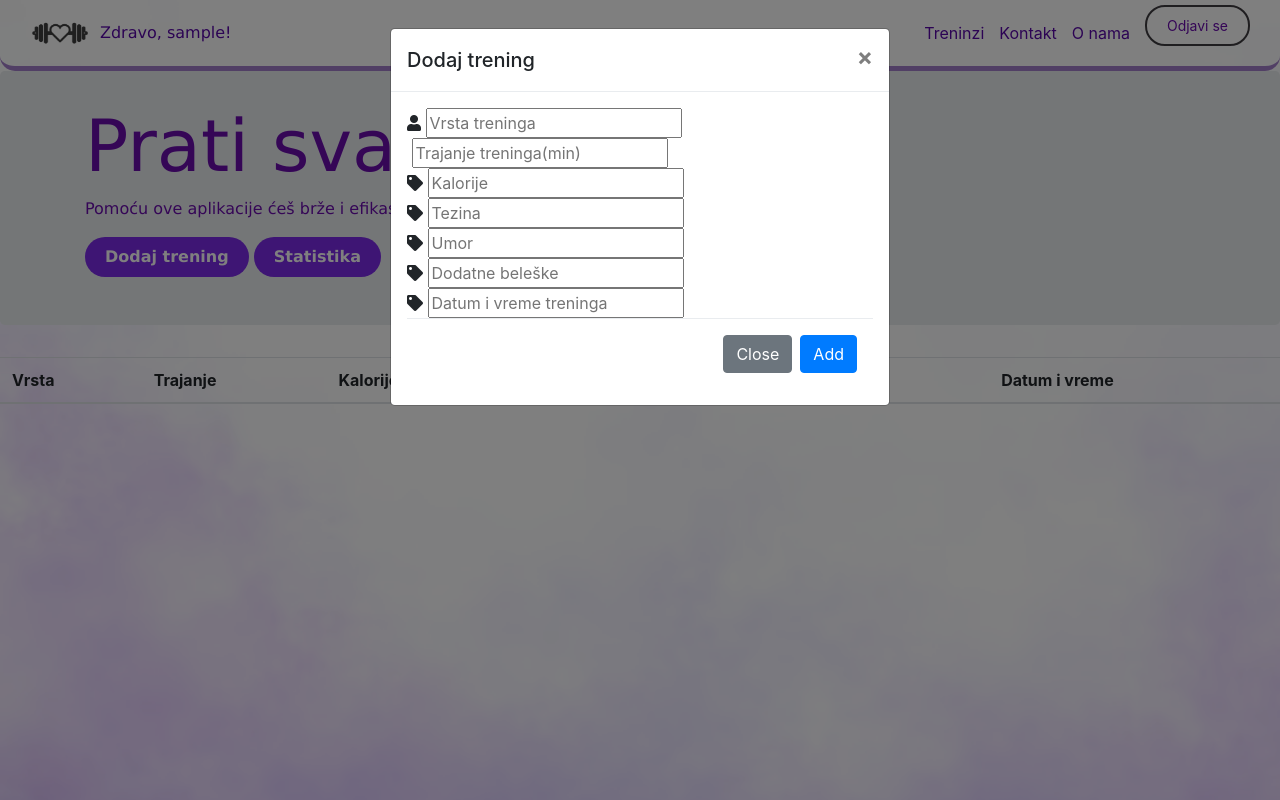
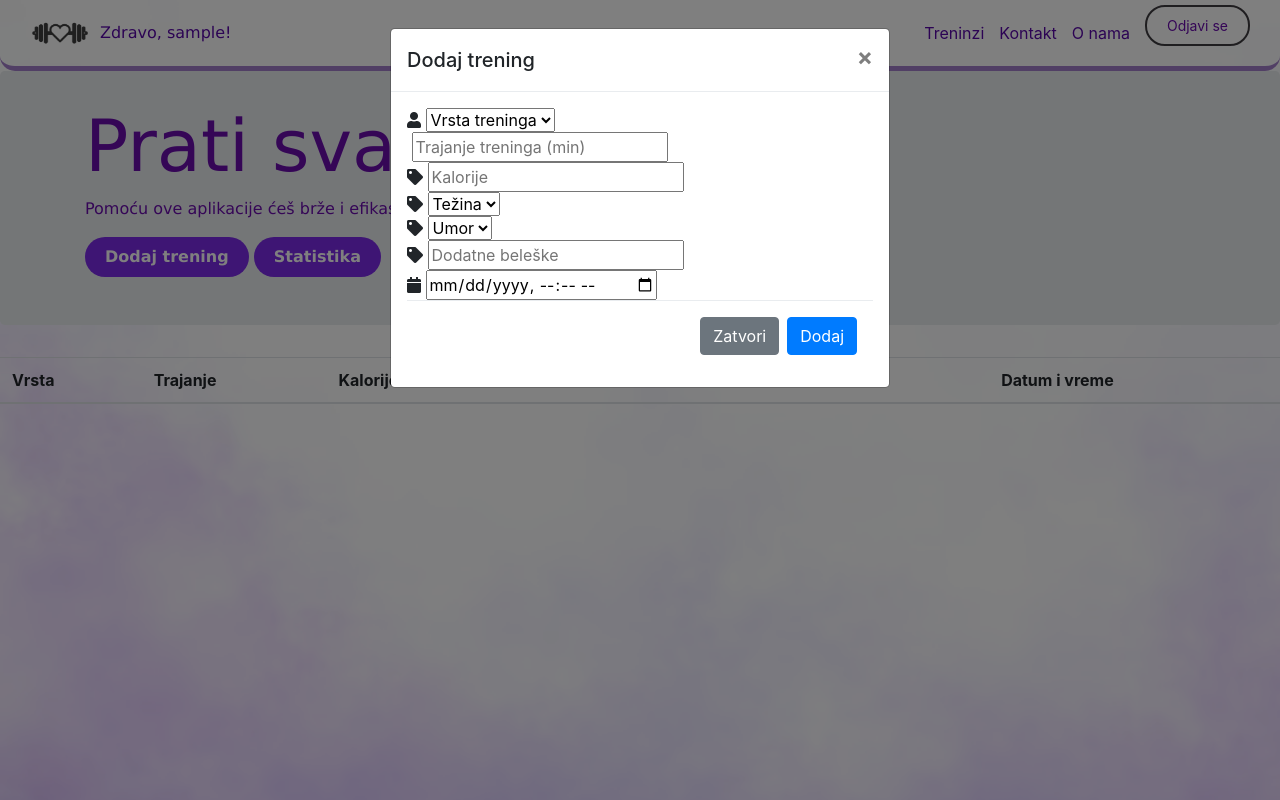
Before and after one commit to BorozanM/Aplikacija-za-trening, a PHP site: page /home.php in a window 1280 px wide, after a click on "Dodaj trening". Run offline with PHP 8.4, Linux system fonts and the light colour scheme; the visitor is signed in with stand-in values (Sample User, id 1); tables that the repository leaves empty or names only in its code hold one stand-in row (values such as "Sample post"); lists and menus that the app fills with data are empty; some libraries are stand-ins or nearby versions.

Commit message:
modal za dodavanje napravljen

```diff
--- a/home.php
+++ b/home.php
@@ -6,8 +6,14 @@ $userName = $_SESSION["currentUserName"];
 include 'navbar.php';
 include 'dbbroker.php';
 include 'model/Training.php';
+include 'model/VrstaTreninga.php';
+
 
  $trainings = Training::getTrainingByUser($userId, $conn);
+ $trainingTypes = Training::getTrainingTypes($conn);
+
+
+
 ?>
 
 <!DOCTYPE html>
@@ -85,58 +91,74 @@ include 'model/Training.php';
                     <span aria-hidden="true">&times;</span>
                 </button>
             </div>
+            <div class="modal-body">
+                <form id="addform" style="max-width:500px;margin:auto" method="POST" enctype="multipart/form-data">
 
-                        <div class="modal-body">
 
-                        <form  id="addform" style="max-width:500px;margin:auto" method="POST" enctype="multipart/form-data">
-
+<!-- Vrsta treninga -->
 <div class="input-container">
     <i class="fa fa-user icon"></i>
-                                <input class="input-field" type="text" placeholder="Vrsta treninga" name="model" id="model" required>
+    <select class="input-field" name="training_type" id="training_type" required>
+        <option value="" disabled selected>Vrsta treninga</option>
+        <?php foreach ($trainingTypes as $type) { ?>
+            <option value="<?php echo $type['id']; ?>"><?php echo $type['naziv']; ?></option>
+        <?php } ?>
+    </select>
 </div>
 
+
+                    <!-- Trajanje i Kalorije -->
                     <div class="input-container">
                         <i class="fa fa-pencil icon"></i>
-                                <input class="input-field" type="text" placeholder="Trajanje treninga(min)" name="description" id="description" required>
+                        <input class="input-field" type="number" placeholder="Trajanje treninga (min)" name="duration" id="duration" min="0" required>
                     </div>
 
                     <div class="input-container">
                         <i class="fa fa-tag icon"></i>
-                                <input class="input-field" type="text" placeholder="Kalorije" name="price" id="price" required>
+                        <input class="input-field" type="number" placeholder="Kalorije" name="calories" id="calories" min="0" required>
                     </div>
+
+                    <!-- Težina i Umor -->
                     <div class="input-container">
                         <i class="fa fa-tag icon"></i>
-                                <input class="input-field" type="text" placeholder="Tezina" name="price" id="price" required>
+                        <select class="input-field" name="weight" id="weight" required>
+                            <option value="" disabled selected>Težina</option>
+                            <?php for ($i = 1; $i <= 10; $i++) { echo "<option value='$i'>$i</option>"; } ?>
+                        </select>
                     </div>
+
                     <div class="input-container">
                         <i class="fa fa-tag icon"></i>
-                                <input class="input-field" type="text" placeholder="Umor" name="price" id="price" required>
+                        <select class="input-field" name="fatigue" id="fatigue" required>
+                            <option value="" disabled selected>Umor</option>
+                            <?php for ($i = 1; $i <= 10; $i++) { echo "<option value='$i'>$i</option>"; } ?>
+                        </select>
                     </div>
+
+                    <!-- Dodatne beleške -->
                     <div class="input-container">
                         <i class="fa fa-tag icon"></i>
-                                <input class="input-field" type="text" placeholder="Dodatne beleške" name="price" id="price" required>
-                            </div>
-                            <div class="input-container">
-                                <i class="fa fa-tag icon"></i>
-                                <input class="input-field" type="text" placeholder="Datum i vreme treninga" name="price" id="price" required>
+                        <input class="input-field" type="text" placeholder="Dodatne beleške" name="notes" id="notes" required>
                     </div>
 
-                            <div class="modal-footer">
-                            <button type="button" class="btn btn-secondary" data-dismiss="modal">Close</button>
-                            <button type="submit" class="btn btn-primary" id="add" name="add"  >  Add</button>
-
+                    <!-- Datum i vreme -->
+                    <div class="input-container">
+                        <i class="fa fa-calendar icon"></i>
+                        <input class="input-field" type="datetime-local" name="datetime" id="datetime" required>
                     </div>
 
+                    <!-- Footer -->
+                    <div class="modal-footer">
+                        <button type="button" class="btn btn-secondary" data-dismiss="modal">Zatvori</button>
+                        <button type="submit" class="btn btn-primary" id="add" name="add">Dodaj</button>
+                    </div>
                 </form>
-
-
             </div>
-
-
         </div>
     </div>
 </div>
 <!-- End Add modal -->
+
 
 
 
--- a/model/Training.php
+++ b/model/Training.php
@@ -58,12 +58,17 @@ class Training
         return $stmt->get_result();
     }
 
-    public static function addTraining($training, $conn)
+    public static function addTraining($training, $conn): mixed
 {
+
+    if ($training->trajanje < 0 || $training->kalorije < 0 || $training->tezina < 1 || $training->tezina > 10 || $training->umor < 1 || $training->umor > 10) {
+        return false;
+    }
+
     $query = "INSERT INTO training (trajanje, kalorije, tezina, umor, beleske, datumVreme, user, vrstaId) VALUES (?, ?, ?, ?, ?, ?, ?, ?)";
     $stmt = $conn->prepare($query);
     $stmt->bind_param(
-            "iiiiissi",
+        "iiiissii",
         $training->trajanje,
         $training->kalorije,
         $training->tezina,
@@ -76,16 +81,7 @@ class Training
     return $stmt->execute();
 }
 
-    // public static function addTraining($training, $conn){
 
-    //     $query= "insert into training(vrsta ,trajanje,kalorije ,tezina, umor, beleske, datumVreme, user ) values
-    //     ('$training->vrsta','$training->trajanje',$training->kalorije,$training->tezina,$training->umor,
-    //     $training->beleske,$training->datumVreme,$training->user )";
-
-    //     return $conn->query($query);
-
-
-    // }
 
     public static function getWeeklyStats($mesec, $godina, $userId, $conn)
     {
@@ -123,6 +119,25 @@ ORDER BY nedelja;
         return $stats;
     }
 
+    public static function getTrainingTypes($conn)
+    {
+        $query = "SELECT DISTINCT vt.id, vt.naziv
+                  FROM vrste_treninga vt
+                  JOIN training t ON vt.id = t.vrsta_id";
+        $result = $conn->query($query);
+
+        if (!$result) {
+            die('Greška u upitu: ' . $conn->error);
+        }
+
+        // Čitanje rezultata i vraćanje kao asocijativni niz
+        $trainingTypes = [];
+        while ($row = $result->fetch_assoc()) {
+            $trainingTypes[] = $row;
+        }
+
+        return $trainingTypes;
+    }
 
 
 }
--- a/model/VrstaTreninga.php
+++ b/model/VrstaTreninga.php
@@ -28,5 +28,12 @@ class VrstaTreninga {
         $stmt->execute();
         return $stmt->get_result()->fetch_assoc();
     }
+
+    public static function getVrste($conn)
+{
+    $query = "SELECT id, naziv FROM vrste_treninga";
+    $result = $conn->query($query);
+    return $result->fetch_all(MYSQLI_ASSOC);
+}
 }
 ?>
```
Also changed, not shown: addTraining.php (added, +40 -0 lines). Lines whose indentation alone changed are shown as unchanged.
